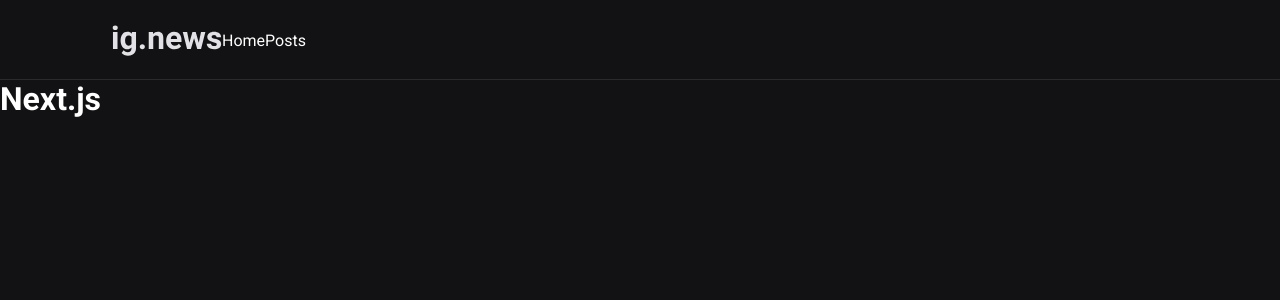
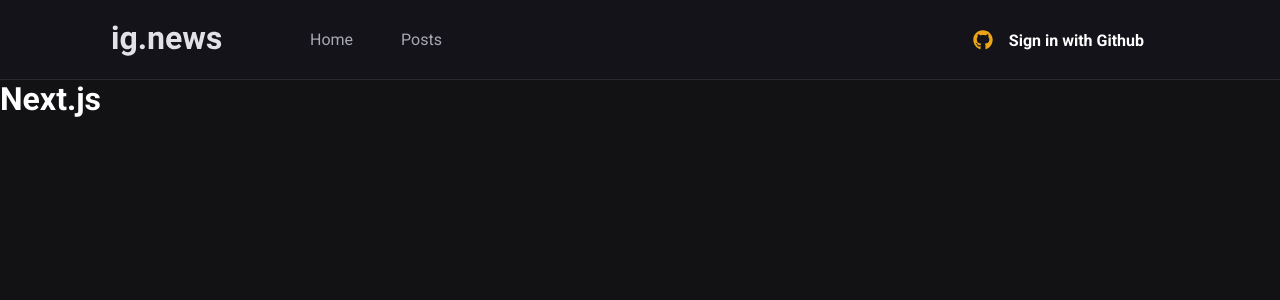
Before and after one commit to paulorcvieira/ignews-nextjs-api-routing-fauna-stripe, a Next.js app: page / in a window 1280 px wide. Shown: the top 300 px of the page. Built offline with nearby package versions, Linux system fonts and the light colour scheme; no server answers.

Commit message:
fix: alter layout structure

```diff
--- a/src/components/Header/index.tsx
+++ b/src/components/Header/index.tsx
@@ -1,4 +1,5 @@
 import { ActiveLink } from '../ActiveLink';
+import { SingInButton } from '../SingInButton'
 
 import styles from './styles.module.scss'
 
@@ -7,12 +8,16 @@ export function Header() {
     <header className={styles.headerContainer}>
       <div className={styles.headerContent}>
         <img src="/images/logo.svg" alt="Logo ig.news"/>
+        <nav>
           <ActiveLink href="/" activeClassName={styles.active}>
             <a>Home</a>
           </ActiveLink>
           <ActiveLink href="/posts" activeClassName={styles.active}>
             <a>Posts</a>
           </ActiveLink>
+        </nav>
+
+        <SingInButton />
       </div>
     </header>
   )
--- a/src/components/Header/styles.module.scss
+++ b/src/components/Header/styles.module.scss
@@ -1,36 +1,31 @@
 .headerContainer {
   height: 5rem;
-
   border-bottom: 1px solid var(--gray-800);
+  background: #131319;
+  min-width: 560px;
 }
 
 .headerContent {
   max-width: 1120px;
   height: 5rem;
 
+  margin: 0 auto;
   padding: 0 2rem;
-  margin: 0 auto;
 
   display: flex;
   align-items: center;
 
   nav {
+    margin-left: 5rem;
     height: 5rem;
 
-    margin-left: 5rem;
-
     a {
+      display: inline-block;
       position: relative;
-
+      padding: 0 0.5rem;
       height: 5rem;
-
-      padding: 0 0.5rem;
-
-      display: inline-block;
-
+      line-height: 5rem;
       color: var(--gray-300);
-
-      line-height: 5rem;
 
       transition: color 0.2s;
 
@@ -42,13 +37,12 @@
         color: var(--white);
       }
 
-      &.active {
-        font-weight: bold;
-
+      &:active {
         color: var(--white);
+        font-weight: 700;
       }
 
-      &.active::after {
+      &:active::after {
         position: absolute;
         bottom: 1px;
         left: 0;
```
Lines whose indentation alone changed are shown as unchanged.
